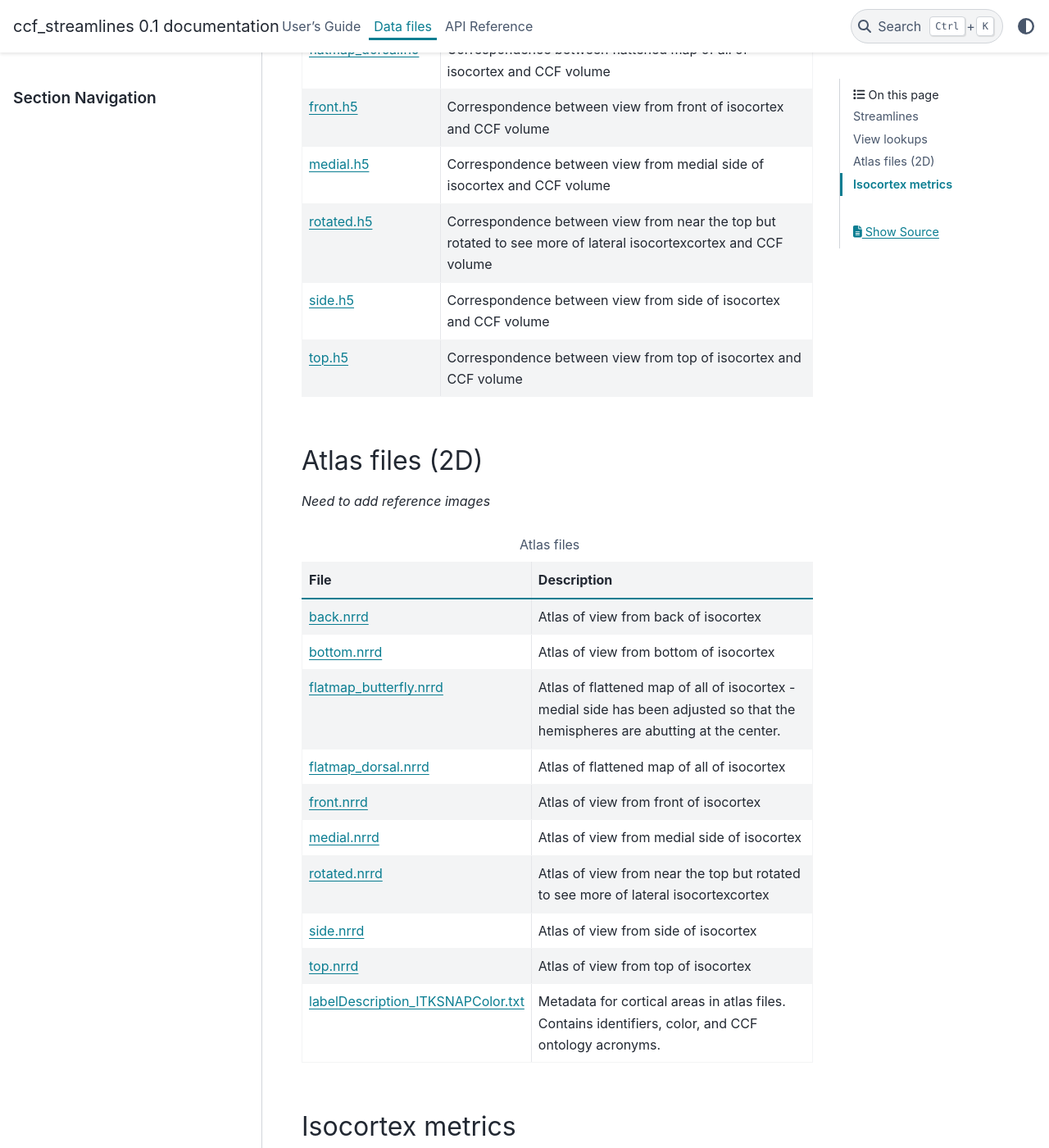
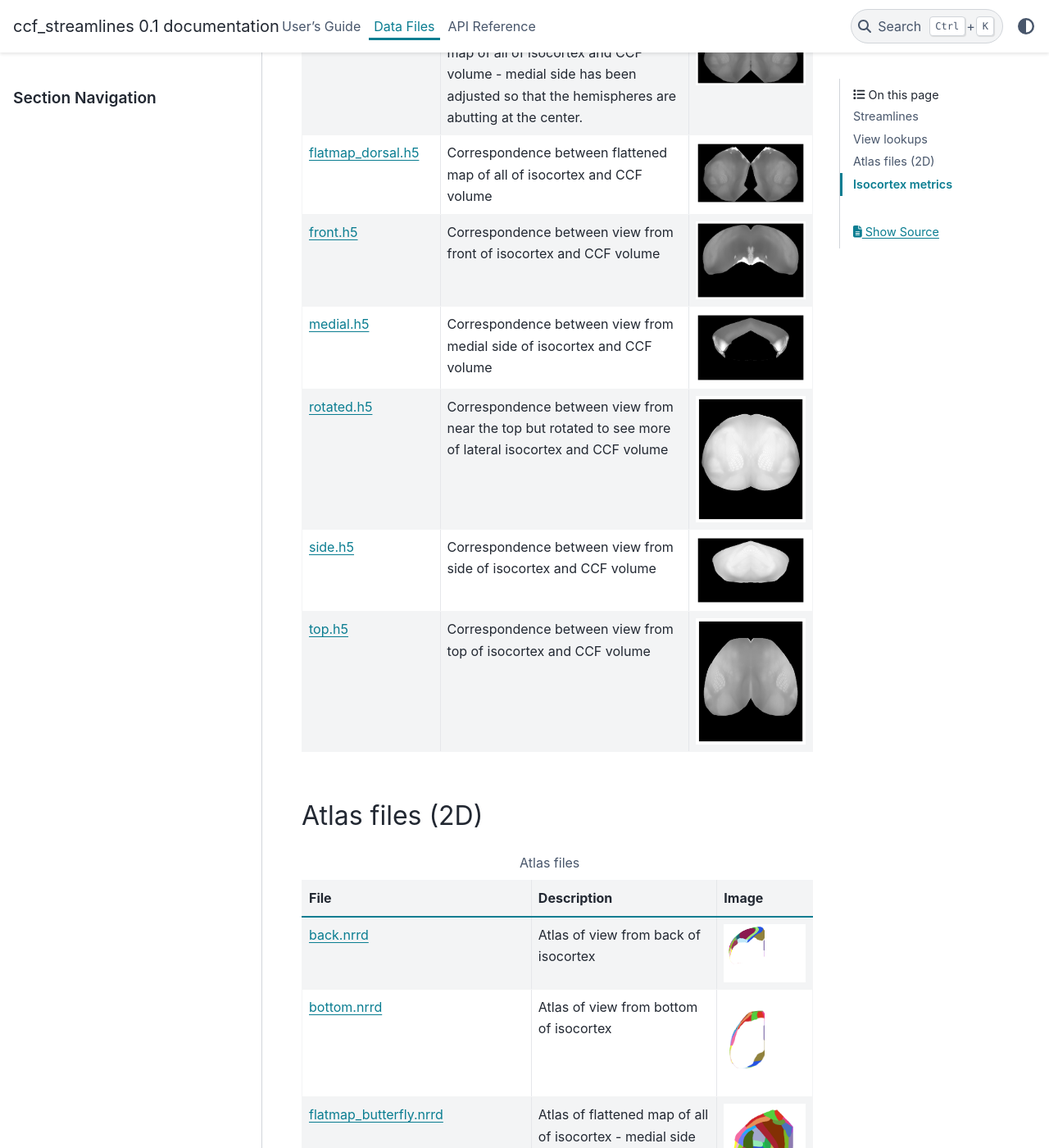
Before and after one commit to AllenInstitute/ccf_streamlines, a Sphinx documentation site: the page built from docs/source/data_files.rst, in a window 1280 px wide and 1400 px high, scrolled down 1304 px. Shown: the whole window at 82% size. Built offline with Sphinx 7.4.7 and the PyData theme 0.15.4, drawn with Linux system fonts in a browser that asks for light colours; some of the changed text lies outside the part shown.

Commit message:
Add images to data files documentation

```diff
--- a/docs/source/data_files.rst
+++ b/docs/source/data_files.rst
@@ -1,4 +1,4 @@
-Data files
+Data Files
 ==========
 
 The `ccf_streamlines` package uses several data files that contain the different flattened
@@ -28,66 +28,100 @@ Streamlines
 View lookups
 ------------
 
-*Need to add reference images*
-
 .. list-table:: View lookup files
-    :widths: 25 75
+    :widths: 25 50 25
     :header-rows: 1
 
     * - File
       - Description
+      - Image
     * - `back.h5 <https://download.alleninstitute.org/informatics-archive/current-release/mouse_ccf/cortical_coordinates/ccf_2017/ccf_streamlines_assets/view_lookup/back.h5>`_
       - Correspondence between view from back of isocortex and CCF volume
+      - .. image:: /images/back_template.png
+           :width: 400
     * - `bottom.h5 <https://download.alleninstitute.org/informatics-archive/current-release/mouse_ccf/cortical_coordinates/ccf_2017/ccf_streamlines_assets/view_lookup/bottom.h5>`_
       - Correspondence between view from bottom of isocortex and CCF volume
+      - .. image:: /images/bottom_template.png
+           :width: 400
     * - `flatmap_butterfly.h5 <https://download.alleninstitute.org/informatics-archive/current-release/mouse_ccf/cortical_coordinates/ccf_2017/ccf_streamlines_assets/view_lookup/flatmap_butterfly.h5>`_
       - Correspondence between flattened map of all of isocortex and CCF volume - medial side has been adjusted so that the hemispheres are abutting at the center.
+      - .. image:: /images/flatmap_butterfly_template.png
+           :width: 400
     * - `flatmap_dorsal.h5 <https://download.alleninstitute.org/informatics-archive/current-release/mouse_ccf/cortical_coordinates/ccf_2017/ccf_streamlines_assets/view_lookup/flatmap_dorsal.h5>`_
       - Correspondence between flattened map of all of isocortex and CCF volume
+      - .. image:: /images/flatmap_dorsal_template.png
+           :width: 400
     * - `front.h5 <https://download.alleninstitute.org/informatics-archive/current-release/mouse_ccf/cortical_coordinates/ccf_2017/ccf_streamlines_assets/view_lookup/front.h5>`_
       - Correspondence between view from front of isocortex and CCF volume
+      - .. image:: /images/front_template.png
+           :width: 400
     * - `medial.h5 <https://download.alleninstitute.org/informatics-archive/current-release/mouse_ccf/cortical_coordinates/ccf_2017/ccf_streamlines_assets/view_lookup/medial.h5>`_
       - Correspondence between view from medial side of isocortex and CCF volume
+      - .. image:: /images/medial_template.png
+           :width: 400
     * - `rotated.h5 <https://download.alleninstitute.org/informatics-archive/current-release/mouse_ccf/cortical_coordinates/ccf_2017/ccf_streamlines_assets/view_lookup/rotated.h5>`_
-      - Correspondence between view from near the top but rotated to see more of lateral isocortexcortex and CCF volume
+      - Correspondence between view from near the top but rotated to see more of lateral isocortex and CCF volume
+      - .. image:: /images/rotated_template.png
+           :width: 400
     * - `side.h5 <https://download.alleninstitute.org/informatics-archive/current-release/mouse_ccf/cortical_coordinates/ccf_2017/ccf_streamlines_assets/view_lookup/side.h5>`_
       - Correspondence between view from side of isocortex and CCF volume
+      - .. image:: /images/side_template.png
+           :width: 400
     * - `top.h5 <https://download.alleninstitute.org/informatics-archive/current-release/mouse_ccf/cortical_coordinates/ccf_2017/ccf_streamlines_assets/view_lookup/top.h5>`_
       - Correspondence between view from top of isocortex and CCF volume
+      - .. image:: /images/top_template.png
+           :width: 400
 
 
 Atlas files (2D)
 ----------------
 
-*Need to add reference images*
-
 .. list-table:: Atlas files
-    :widths: 25 75
+    :widths: 25 50 25
     :header-rows: 1
 
     * - File
       - Description
+      - Image
     * - `back.nrrd <https://download.alleninstitute.org/informatics-archive/current-release/mouse_ccf/cortical_coordinates/ccf_2017/ccf_streamlines_assets/master_updated/back.nrrd>`_
       - Atlas of view from back of isocortex
+      - .. image:: /images/back_atlas.png
+           :width: 400
     * - `bottom.nrrd <https://download.alleninstitute.org/informatics-archive/current-release/mouse_ccf/cortical_coordinates/ccf_2017/ccf_streamlines_assets/master_updated/bottom.nrrd>`_
       - Atlas of view from bottom of isocortex
+      - .. image:: /images/bottom_atlas.png
+           :width: 400
     * - `flatmap_butterfly.nrrd <https://download.alleninstitute.org/informatics-archive/current-release/mouse_ccf/cortical_coordinates/ccf_2017/ccf_streamlines_assets/master_updated/flatmap_butterfly.nrrd>`_
       - Atlas of flattened map of all of isocortex - medial side has been adjusted so that the hemispheres are abutting at the center.
+      - .. image:: /images/flatmap_butterfly_atlas.png
+           :width: 400
     * - `flatmap_dorsal.nrrd <https://download.alleninstitute.org/informatics-archive/current-release/mouse_ccf/cortical_coordinates/ccf_2017/ccf_streamlines_assets/master_updated/flatmap_dorsal.nrrd>`_
       - Atlas of flattened map of all of isocortex
+      - .. image:: /images/flatmap_dorsal_atlas.png
+           :width: 400
     * - `front.nrrd <https://download.alleninstitute.org/informatics-archive/current-release/mouse_ccf/cortical_coordinates/ccf_2017/ccf_streamlines_assets/master_updated/front.nrrd>`_
       - Atlas of view from front of isocortex
+      - .. image:: /images/front_atlas.png
+           :width: 400
     * - `medial.nrrd <https://download.alleninstitute.org/informatics-archive/current-release/mouse_ccf/cortical_coordinates/ccf_2017/ccf_streamlines_assets/master_updated/medial.nrrd>`_
       - Atlas of view from medial side of isocortex
+      - .. image:: /images/medial_atlas.png
+           :width: 400
     * - `rotated.nrrd <https://download.alleninstitute.org/informatics-archive/current-release/mouse_ccf/cortical_coordinates/ccf_2017/ccf_streamlines_assets/master_updated/rotated.nrrd>`_
-      - Atlas of view from near the top but rotated to see more of lateral isocortexcortex
+      - Atlas of view from near the top but rotated to see more of lateral isocortex
+      - .. image:: /images/rotated_atlas.png
+           :width: 400
     * - `side.nrrd <https://download.alleninstitute.org/informatics-archive/current-release/mouse_ccf/cortical_coordinates/ccf_2017/ccf_streamlines_assets/master_updated/side.nrrd>`_
       - Atlas of view from side of isocortex
+      - .. image:: /images/side_atlas.png
+           :width: 400
     * - `top.nrrd <https://download.alleninstitute.org/informatics-archive/current-release/mouse_ccf/cortical_coordinates/ccf_2017/ccf_streamlines_assets/master_updated/top.nrrd>`_
       - Atlas of view from top of isocortex
+      - .. image:: /images/top_atlas.png
+           :width: 400
     * - `labelDescription_ITKSNAPColor.txt <https://download.alleninstitute.org/informatics-archive/current-release/mouse_ccf/cortical_coordinates/ccf_2017/ccf_streamlines_assets/master_updated/labelDescription_ITKSNAPColor.txt>`_
       - Metadata for cortical areas in atlas files. Contains identifiers, color, and CCF ontology acronyms.
-
+      -
 
 Isocortex metrics
 -----------------
```
Also changed, not shown: docs/source/images/back_atlas.png (added), docs/source/images/back_template.png (added), docs/source/images/bottom_atlas.png (added), docs/source/images/bottom_template.png (added), docs/source/images/flatmap_butterfly_atlas.png (added), docs/source/images/flatmap_butterfly_template.png (added), docs/source/images/flatmap_dorsal_atlas.png (added), docs/source/images/flatmap_dorsal_template.png (added), docs/source/images/front_atlas.png (added), docs/source/images/front_template.png (added), docs/source/images/medial_atlas.png (added), docs/source/images/medial_template.png (added), docs/source/images/rotated_atlas.png (added), docs/source/images/rotated_template.png (added), 4 more files.
